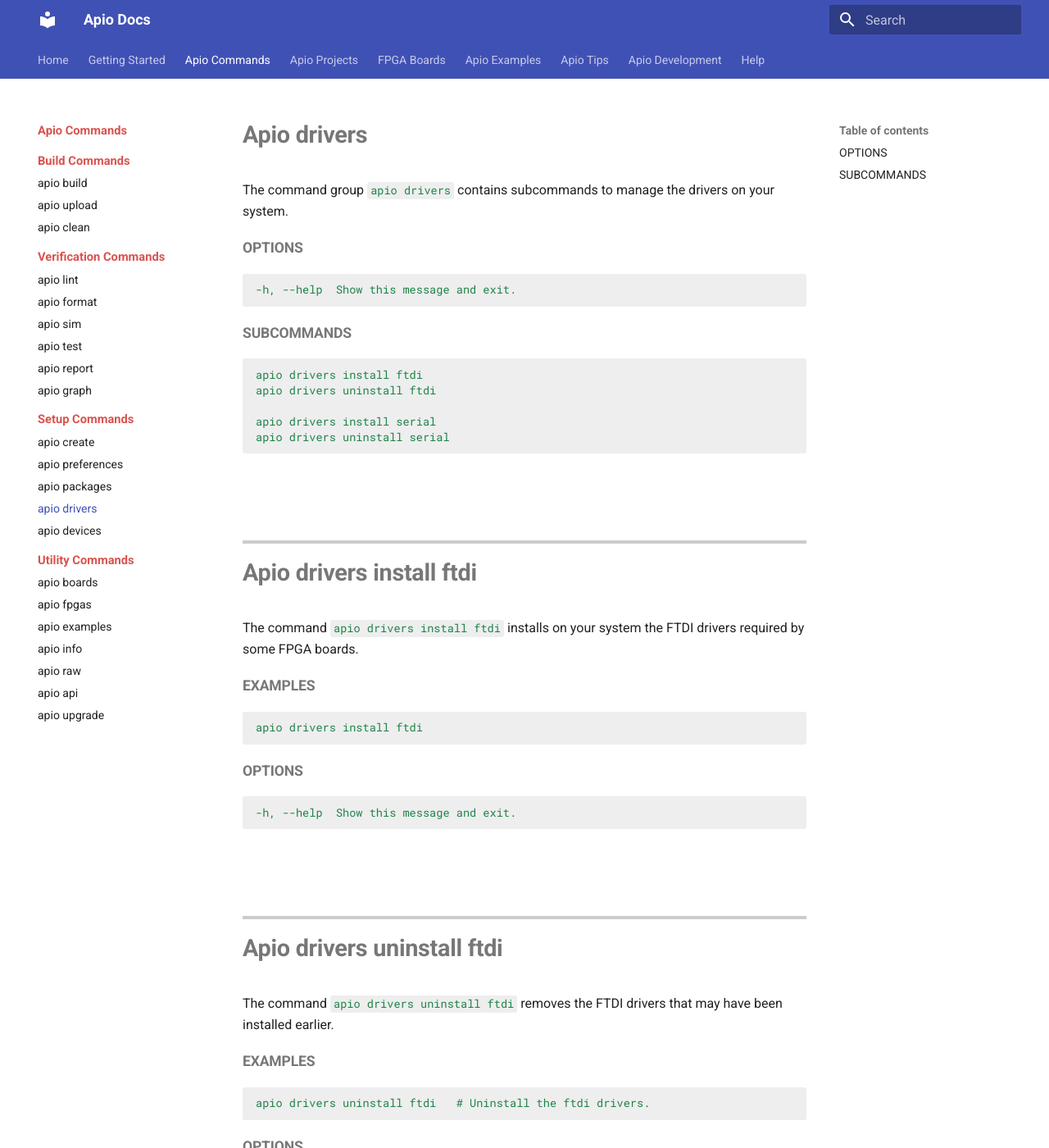
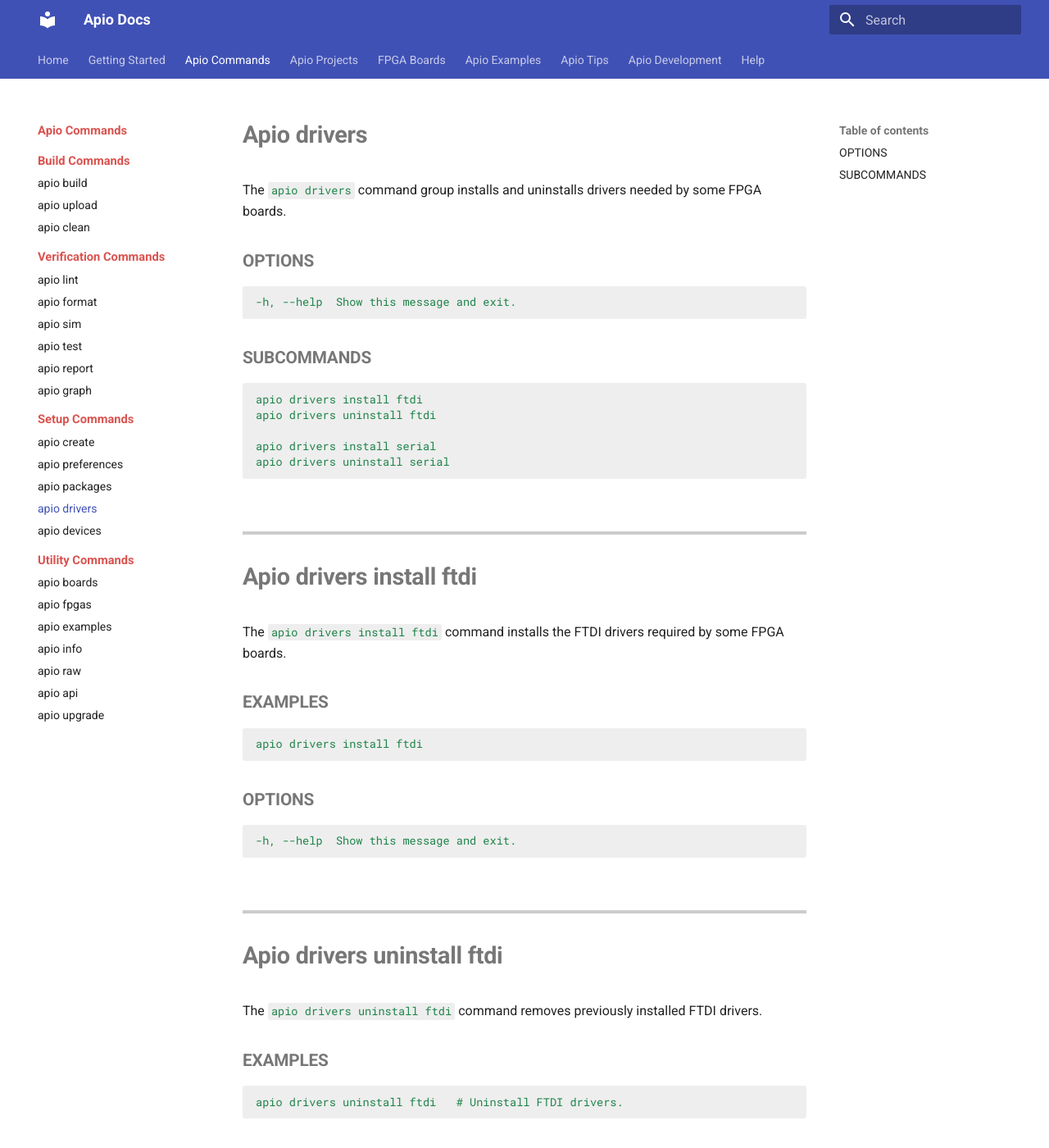
Before and after one commit to zapta/apio-wiki-dev, an MkDocs documentation site: the page built from docs/cmd-apio-drivers.md, in a window 1280 px wide and 1400 px high. Shown: the whole window at 82% size. Built offline with MkDocs 1.6.1 and Material for MkDocs 9.7.7, drawn with Linux system fonts in a browser that asks for light colours; some of the changed text lies outside the part shown.

Commit message:
Cleaned up pages. Next page to clean 'apio fpgas'

````diff
--- a/docs/cmd-apio-drivers.md
+++ b/docs/cmd-apio-drivers.md
@@ -1,16 +1,15 @@
-
-
 # Apio drivers
 
-The command group `apio drivers` contains subcommands to manage the
-drivers on your system.
+The `apio drivers` command group installs and uninstalls drivers needed by some FPGA boards.
 
-#### OPTIONS
+## OPTIONS
+
 ```
 -h, --help  Show this message and exit.
 ```
 
-#### SUBCOMMANDS
+## SUBCOMMANDS
+
 ```
 apio drivers install ftdi
 apio drivers uninstall ftdi
@@ -18,79 +17,75 @@ apio drivers uninstall ftdi
 apio drivers install serial
 apio drivers uninstall serial
 ```
-<br>
 
------
+---
 
 # Apio drivers install ftdi
 
-The command `apio drivers install ftdi` installs on your system the
-FTDI drivers required by some FPGA boards.
+The `apio drivers install ftdi` command installs the FTDI drivers required by some FPGA boards.
 
-#### EXAMPLES
+## EXAMPLES
+
 ```
 apio drivers install ftdi
 ```
-#### OPTIONS
+
+## OPTIONS
+
 ```
 -h, --help  Show this message and exit.
 ```
 
-<br>
-
------
+---
 
 # Apio drivers uninstall ftdi
 
-The command `apio drivers uninstall ftdi` removes the FTDI drivers
-that may have been installed earlier.
+The `apio drivers uninstall ftdi` command removes previously installed FTDI drivers.
 
-#### EXAMPLES
+## EXAMPLES
+
 ```
-apio drivers uninstall ftdi   # Uninstall the ftdi drivers.
+apio drivers uninstall ftdi   # Uninstall FTDI drivers.
 ```
 
-#### OPTIONS
+## OPTIONS
+
 ```
 -h, --help  Show this message and exit.
 ```
 
-<br>
-
------
+---
 
 # Apio drivers install serial
 
-The command `apio drivers install serial` installs the necessary
-serial drivers on your system, as required by certain FPGA boards.
+The `apio drivers install serial` command installs the serial drivers needed by certain FPGA boards.
 
-#### EXAMPLES
+## EXAMPLES
+
 ```
-apio drivers install serial  # Install the serial drivers.
+apio drivers install serial  # Install serial drivers.
 ```
 
-#### OPTIONS
+## OPTIONS
+
 ```
 -h, --help  Show this message and exit.
 ```
 
-<br>
-
------
+---
 
 # Apio drivers uninstall serial
 
-The command `apio drivers uninstall serial` removes the serial drivers
-that you may have installed earlier.
+The `apio drivers uninstall serial` command removes previously installed serial drivers.
 
-#### EXAMPLES
+## EXAMPLES
+
 ```
-apio drivers uninstall serial    # Uninstall the serial drivers.
+apio drivers uninstall serial    # Uninstall serial drivers.
 ```
 
-#### OPTIONS
+## OPTIONS
+
 ```
 -h, --help  Show this message and exit.
 ```
-
-<br>
--- a/docs/stylesheets/extra.css
+++ b/docs/stylesheets/extra.css
@@ -112,7 +112,7 @@
 /* Spacing before and after an horizontal line */
 .md-typeset hr {
   margin-top: 4em;
-  margin-bottom: 1em;
+  margin-bottom: 2em;
 }
 
 /* Space at the bottom of each page */
````
Also changed, not shown: docs/cmd-apio-devices.md (+24 -31 lines), docs/cmd-apio-examples.md (+63 -3 lines), docs/cmd-apio-format.md (+18 -23 lines).
